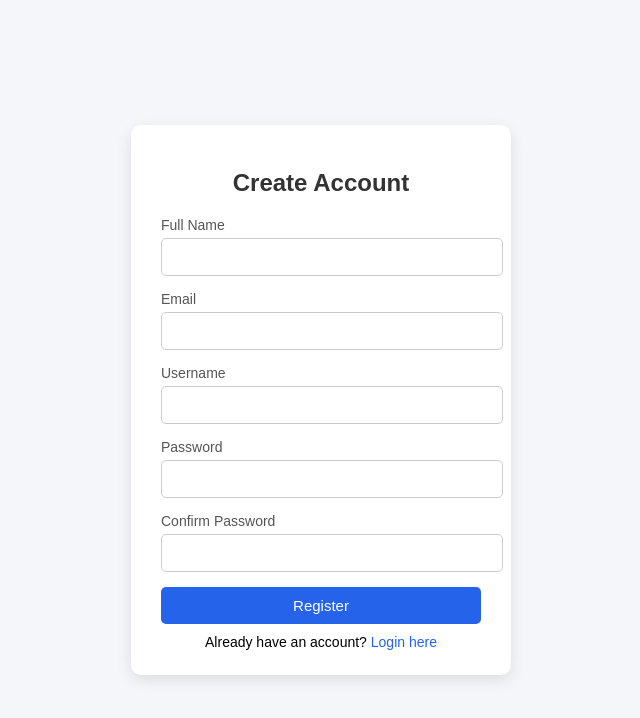
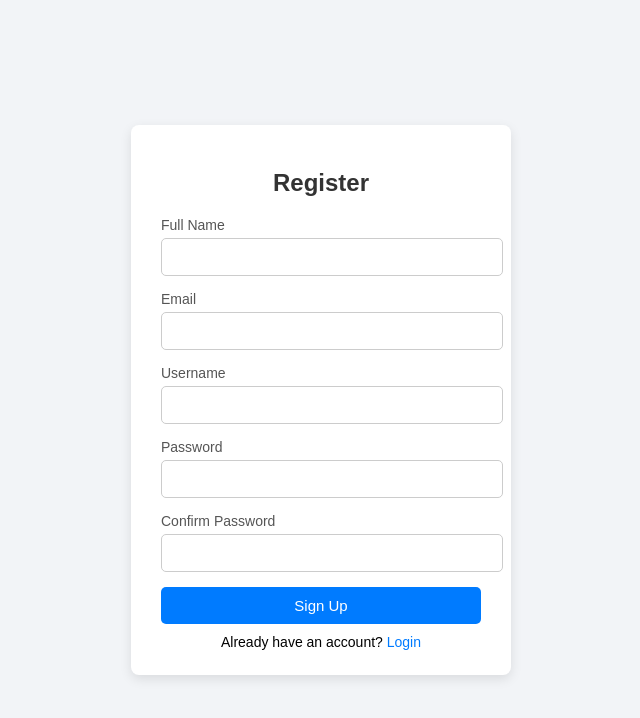
Before and after one commit to Amaravathi2002/todo-app, a plain HTML site: page templates/register.html in a window 1280 px wide. Shown: the whole page, without its empty margins (319-959 px from the left). Drawn offline with Linux system fonts and the light colour scheme.

Commit message:
Update register.html

```diff
--- a/templates/register.html
+++ b/templates/register.html
@@ -3,22 +3,22 @@
 <head>
     <meta charset="UTF-8">
     <meta name="viewport" content="width=device-width, initial-scale=1.0">
-    <title>Register - To-Do App</title>
+    <title>Register Page</title>
     <style>
         body {
             font-family: Arial, sans-serif;
-            background: #f4f6f9;
+            background: #f2f4f7;
             display: flex;
             justify-content: center;
             align-items: center;
             height: 100vh;
             margin: 0;
         }
-        .register-container {
-            background: white;
+        .register-box {
+            background: #fff;
             padding: 25px 30px;
-            border-radius: 10px;
-            box-shadow: 0 5px 15px rgba(0,0,0,0.1);
+            border-radius: 8px;
+            box-shadow: 0 4px 12px rgba(0,0,0,0.1);
             width: 320px;
         }
         h2 {
@@ -41,13 +41,13 @@
             font-size: 14px;
         }
         input:focus {
-            border-color: #2563eb;
+            border-color: #007bff;
             outline: none;
         }
         button {
             width: 100%;
             padding: 10px;
-            background: #2563eb;
+            background: #007bff;
             border: none;
             border-radius: 5px;
             color: white;
@@ -55,7 +55,7 @@
             cursor: pointer;
         }
         button:hover {
-            background: #1e40af;
+            background: #0056b3;
         }
         .login-link {
             text-align: center;
@@ -63,7 +63,7 @@
             font-size: 14px;
         }
         .login-link a {
-            color: #2563eb;
+            color: #007bff;
             text-decoration: none;
         }
         .login-link a:hover {
@@ -72,11 +72,11 @@
     </style>
 </head>
 <body>
-    <div class="register-container">
-        <h2>Create Account</h2>
-        <form action="/register" method="POST">
-            <label for="name">Full Name</label>
-            <input type="text" id="name" name="name" required>
+    <div class="register-box">
+        <h2>Register</h2>
+        <form action="#" method="POST">
+            <label for="fullname">Full Name</label>
+            <input type="text" id="fullname" name="fullname" required>
 
             <label for="email">Email</label>
             <input type="email" id="email" name="email" required>
@@ -90,10 +90,10 @@
             <label for="confirm">Confirm Password</label>
             <input type="password" id="confirm" name="confirm" required>
 
-            <button type="submit">Register</button>
+            <button type="submit">Sign Up</button>
         </form>
         <div class="login-link">
-            Already have an account? <a href="/login">Login here</a>
+            Already have an account? <a href="#">Login</a>
         </div>
     </div>
 </body>
```
